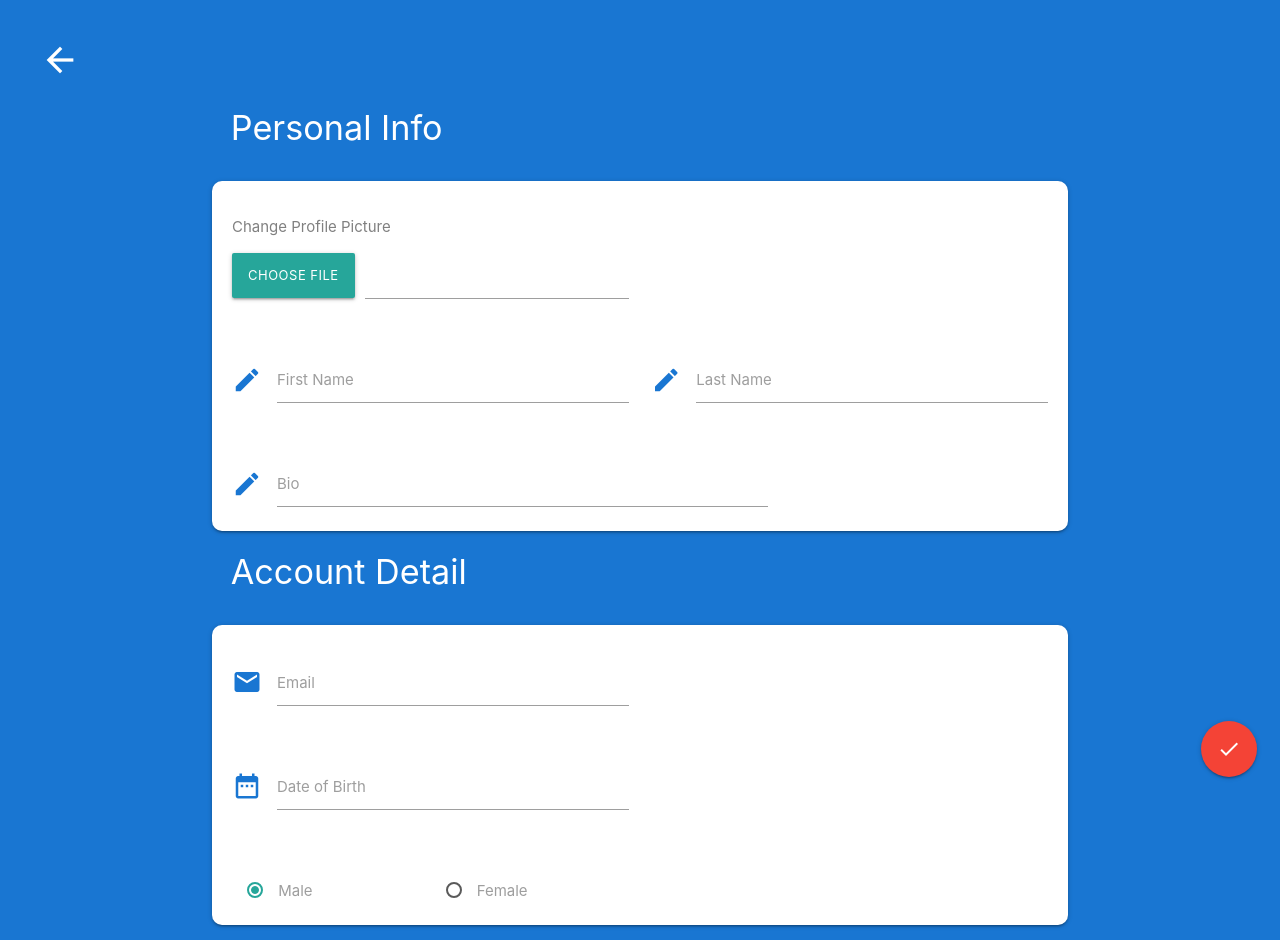
After one commit to andreirawan97/projectUTSPemweb, a PHP site: page /editprofile.php in a window 1280 px wide. The commit adds this page. Run offline with PHP 8.4, Linux system fonts and the light colour scheme; some libraries are stand-ins or nearby versions.

Commit message:
Add edit profile

```diff
--- /dev/null
+++ b/public/editprofile.php
@@ -0,0 +1,141 @@
+<!DOCTYPE html>
+<html>
+<head>
+  <link rel="shortcut icon" href="images/favicon.ico" type="image/x-icon">
+  <link rel="icon" href="images/favicon.ico" type="image/x-icon">
+
+  <meta charset="utf-8">
+  <meta http-equiv="X-UA-Compatible" content="IE=edge">
+  <title>Edit Profile</title>
+  <meta name="viewport" content="width=device-width, initial-scale=1">
+
+  <!-- Compiled and minified CSS -->
+  <link rel="stylesheet" href="https://cdnjs.cloudflare.com/ajax/libs/materialize/1.0.0/css/materialize.min.css">
+
+  <!-- Compiled and minified JavaScript -->
+  <script src="https://cdnjs.cloudflare.com/ajax/libs/materialize/1.0.0/js/materialize.min.js"></script>
+  <script src="https://ajax.googleapis.com/ajax/libs/jquery/3.3.1/jquery.min.js"></script>
+  <link href="https://fonts.googleapis.com/icon?family=Material+Icons" rel="stylesheet">
+  <link href="https://fonts.googleapis.com/css?family=Pacifico" rel="stylesheet">
+
+  <!-- SWAL2 -->
+  <script src="https://cdn.jsdelivr.net/npm/sweetalert2@8"></script>
+  <script src="https://cdnjs.cloudflare.com/ajax/libs/moment.js/2.24.0/moment.js"></script>
+
+  <link href="css/color.css" rel="stylesheet">
+</head>
+<body style="background-color: #1976d2">
+
+  <div class="row" style="margin-top: 20px;"></div>
+  <a id="btn_goToMain" href="main.php" style="margin: 40px 0px 0px 40px"><i class="material-icons" style="color: white; font-size: 40px;">arrow_back</i></a>
+
+    <div class="col s6">
+    <div class="container">
+
+      <div class="row">
+          <h4 style="margin-left: 50px; color: white;">Personal Info</h4>
+        </div>
+
+        <div class="card" style="height: 350px;  border-radius: 10px; padding: 20px 20px 10px 20px; margin-left: 20px; margin-right: 20px;">
+          <form id="editPersonal" style="margin-bottom: 20px">
+            <div class="row">
+              <div class="col s12">
+                <div class="row">
+                  <div class="col s6">
+                    <form action="#">
+                      <p style="color: grey;">Change Profile Picture</p>
+                      <div class="file-field input-field">
+                        <div class="btn btn-small">
+                          <span>choose file</span>
+                          <input id="ppFile" type="file">
+                        </div>
+                        <div class="file-path-wrapper">
+                          <input id="ppFileName" class="file-path validate" type="text">
+                        </div>
+                      </div>
+                    </form>
+                  </div>
+                  <div class="col s6"></div>
+                </div>
+              </div>
+              <div class="input-field col s6">
+                <i class="material-icons prefix" style="color: #1976d2;">edit</i>
+                <input id="firstName" name="firstName" type="text">
+                <label for="firstName">First Name</label>
+              </div>
+              <div class="input-field col s6">
+                <i class="material-icons prefix" style="color: #1976d2;">edit</i>
+                <input id="lastName" name="lastName" type="text">
+                <label for="lastName">Last Name</label>
+              </div>
+            </div>
+            <div class="row">
+              <div class="input-field col s8">
+                <i class="material-icons prefix" style="color: #1976d2;">edit</i>
+                <input id="biography" name="biography" type="text" class="truncate">
+                <label for="biography">Bio</label>
+              </div>
+            </div>
+          </form>
+        </div>
+
+            <div class="col s6" style="margin-top: 20px;">
+            <div class="row">
+              <h4 style="margin-left: 50px; color: white;">Account Detail</h4>
+            </div>
+            <div class="card" style="height: 300px;  border-radius: 10px; padding: 20px 20px 10px 20px; margin-left: 20px; margin-right: 20px;">
+              <form id="editAccount" style="margin-bottom: 20px">
+                <div class="row">
+                  <div class="input-field col s6">
+                    <i class="material-icons prefix" style="color: #1976d2;">email</i>
+                    <input id="email" name="email" type="email" class="validate">
+                    <label for="email">Email</label>
+                  </div>
+                </div>
+                <div class="row">
+                  <div class="input-field col s6">
+                    <i class="material-icons prefix" style="color: #1976d2;">date_range</i>
+                    <input class="datepicker" id="dateofbirth" name="dateofbirth" type="text">
+                    <label for="dateofbirth">Date of Birth</label>
+                  </div>
+                </div>
+                <div class="row">
+                  <div class="col s6" style="padding-top: 10px;">
+                    <div class="col s6">
+                      <p>
+                        <label>
+                          <input value="Male" class="with-gap" name="gender" type="radio" checked />
+                          <span>Male</span>
+                        </label>
+                      </p>
+                    </div>
+
+                    <div class="col s6">
+                      <p>
+                        <label>
+                          <input value="Female" class="with-gap" name="gender" type="radio" />
+                          <span>Female</span>
+                        </label>
+                      </p>
+                    </div>
+                  </div>
+                </div>
+
+              </form>
+            </div>
+          </div>
+        </div>
+      </div>
+
+
+  <!-- FAB -->
+  <div class="fixed-action-btn">
+    <a id="fabSubmitForm" class="btn-floating btn-large red">
+      <i class="large material-icons">check</i>
+    </a>
+  </div>
+</body>
+
+<script src="js/editprofile.js"></script>
+
+</html>
--- /dev/null
+++ b/public/js/editprofile.js
@@ -0,0 +1,17 @@
+/**
+ * NOTE:
+ * 1. Maksud dari () => {} itu sama aja kayak function(){}
+ */
+
+$(document).ready(() => {
+  //On press button FAB
+  $('#fabSubmitForm').click(() => {
+    //TODO: Update ke DB
+
+    let fileProfilePic = $('#ppFile').get(0).files;
+    console.log(fileProfilePic);
+    //If file exist and already selected
+    if (fileProfilePic.length) {
+    }
+  });
+});
--- a/public/main.php
+++ b/public/main.php
@@ -39,7 +39,7 @@
         <p class="truncate" id="biography" style="font-size: 14px; margin-bottom: 0px; padding-bottom: 0px;"><i>No bio found</i></p>
 
         <div style="margin-top: 20px;">
-          <a href="#!" style="margin-right: 12px">Edit Profile</a>
+          <a href="editprofile.php" style="margin-right: 12px">Edit Profile</a>
           <a id="btnLogOut" href="#!" style="color: #ff1744">Log Out</a>
         </div>
 
```
